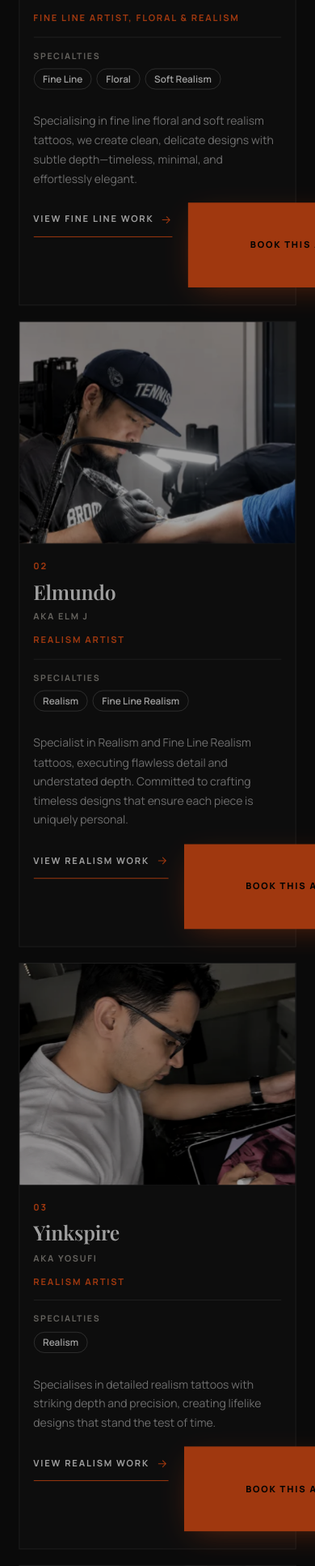
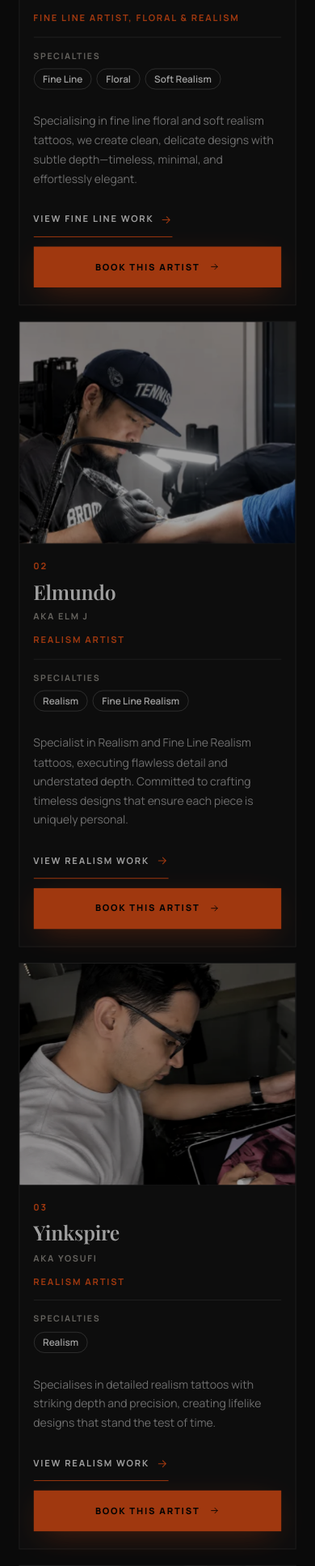
Before and after one commit to Za-n-du/Inko, a PHP site: page / in a window 390 px wide. Shown: the part 3153-5087 px from the top of the page at 81% size. Run offline with PHP 8.4, Linux system fonts and the light colour scheme; some web fonts are replaced.

Commit message:
Sync inko-custom theme and rebuild static site: stacked artist card actions
Artist card "View ... Work" link and "Book This Artist" button now stack
vertically at every width, with a full-width booking button that never wraps.
site/ regenerated with scripts/export-static.mjs (CSS cache-buster and
re-obfuscated studio email links in index.html; no content changes).

Co-Authored-By: Claude Opus 5.5 <noreply@anthropic.com>

```diff
--- a/site/index.html
+++ b/site/index.html
@@ -20,7 +20,7 @@
 <meta name="twitter:card" content="summary_large_image">
 <script type="application/ld+json">{"@context":"https://schema.org","@type":"TattooParlor","name":"INKO Melbourne Tattoo Studio","url":"/","image":"/wp-content/themes/inko-custom/assets/images/studio-hero-1200.webp","email":"inko.melbourne@gmail.com","telephone":"+61481082077","description":"At INKO, we specialise in fine-line and realism tattoos, combining delicate detail with bold storytelling.","address":{"@type":"PostalAddress","streetAddress":"1c Cookson Street","addressLocality":"Camberwell","addressRegion":"VIC","postalCode":"3142","addressCountry":"AU"},"sameAs":["https://www.instagram.com/inko_melbourne","https://www.facebook.com/share/16p5Pb5HkR/?mibextid=wwXIfr"]}</script>
 <link rel='stylesheet' id='inko-fonts-css' href='https://fonts.googleapis.com/css2?family=Manrope:wght@400;500;600;700;800&#038;family=Playfair+Display:ital,wght@0,400..800;1,400..700&#038;display=swap' media='all' />
-<link rel='stylesheet' id='inko-main-css' href='/wp-content/themes/inko-custom/assets/css/main.css?ver=1795552373' media='all' />
+<link rel='stylesheet' id='inko-main-css' href='/wp-content/themes/inko-custom/assets/css/main.css?ver=1795553588' media='all' />
 </head>
 <body class="home inko-home">
 <a class="skip-link" href="#main">Skip to content</a>
@@ -124,7 +124,7 @@
 			<div class="menu-overlay__block">
 				<p class="menu-overlay__title">Contact</p>
 				<p>
-					<a href="mailto:ink&#111;.melbou&#114;ne&#064;g&#109;&#097;&#105;&#108;.c&#111;&#109;">i&#110;ko.&#109;e&#108;b&#111;&#117;rn&#101;&#064;gma&#105;&#108;.c&#111;&#109;</a>
+					<a href="mailto:i&#110;&#107;o&#046;&#109;&#101;lb&#111;urn&#101;&#064;gm&#097;il&#046;&#099;&#111;&#109;">i&#110;ko&#046;&#109;el&#098;ou&#114;&#110;e&#064;g&#109;ail&#046;c&#111;&#109;</a>
 					<a href="tel:+61481082077">(+61) 481-082077</a>
 				</p>
 			</div>
@@ -687,7 +687,7 @@
 			<p class="lede" data-reveal style="--d:.1s">Have a tattoo idea in mind? Send us your design and we’ll get back to you with a personalised quote.</p>
 			<div class="quote__contact" data-reveal style="--d:.2s">
 				<p class="quote__contact-label">Contact Us</p>
-				<a class="contact-line" href="mailto:in&#107;&#111;.&#109;e&#108;bo&#117;rne&#064;g&#109;ai&#108;.c&#111;&#109;"><svg class="icon icon-mail" viewBox="0 0 24 24" width="24" height="24" fill="none" stroke="currentColor" stroke-width="1.6" stroke-linecap="round" stroke-linejoin="round" aria-hidden="true" focusable="false"><rect x="3" y="5" width="18" height="14" rx="1"/><path d="m3 7 9 6 9-6"/></svg><span>&#105;&#110;&#107;o&#046;&#109;elb&#111;urne&#064;&#103;&#109;&#097;i&#108;&#046;&#099;om</span></a>
+				<a class="contact-line" href="mailto:&#105;&#110;&#107;&#111;.&#109;elbo&#117;r&#110;&#101;&#064;&#103;m&#097;i&#108;.c&#111;m"><svg class="icon icon-mail" viewBox="0 0 24 24" width="24" height="24" fill="none" stroke="currentColor" stroke-width="1.6" stroke-linecap="round" stroke-linejoin="round" aria-hidden="true" focusable="false"><rect x="3" y="5" width="18" height="14" rx="1"/><path d="m3 7 9 6 9-6"/></svg><span>&#105;nk&#111;&#046;m&#101;&#108;&#098;&#111;&#117;&#114;&#110;&#101;&#064;&#103;m&#097;&#105;&#108;&#046;&#099;om</span></a>
 				<a class="contact-line" href="tel:+61481082077"><svg class="icon icon-phone" viewBox="0 0 24 24" width="24" height="24" fill="none" stroke="currentColor" stroke-width="1.6" stroke-linecap="round" stroke-linejoin="round" aria-hidden="true" focusable="false"><path d="M5 4h4l2 5-2.5 1.5a11 11 0 0 0 5 5L15 13l5 2v4a2 2 0 0 1-2 2A16 16 0 0 1 3 6a2 2 0 0 1 2-2z"/></svg><span>(+61) 481-082077</span></a>
 			</div>
 		</div>
@@ -778,7 +778,7 @@
 		<p class="lede contact__text" data-reveal style="--d:.15s">Have a tattoo idea in mind? Send us your design and we’ll get back to you with a personalised quote.</p>
 		<div class="contact__actions" data-reveal style="--d:.25s">
 			<a class="btn btn--primary btn--lg" href="#quote"><span>Get a Quotation</span><svg class="icon icon-arrow" viewBox="0 0 24 24" width="24" height="24" fill="none" stroke="currentColor" stroke-width="1.6" stroke-linecap="round" stroke-linejoin="round" aria-hidden="true" focusable="false"><path d="M5 12h14M13 6l6 6-6 6"/></svg></a>
-			<a class="btn btn--ghost btn--lg" href="mailto:&#105;nk&#111;&#046;m&#101;l&#098;o&#117;rne&#064;g&#109;&#097;i&#108;.&#099;&#111;m"><span>Contact Us</span><svg class="icon icon-mail" viewBox="0 0 24 24" width="24" height="24" fill="none" stroke="currentColor" stroke-width="1.6" stroke-linecap="round" stroke-linejoin="round" aria-hidden="true" focusable="false"><rect x="3" y="5" width="18" height="14" rx="1"/><path d="m3 7 9 6 9-6"/></svg></a>
+			<a class="btn btn--ghost btn--lg" href="mailto:i&#110;&#107;&#111;.&#109;elb&#111;u&#114;n&#101;&#064;g&#109;&#097;i&#108;&#046;&#099;&#111;m"><span>Contact Us</span><svg class="icon icon-mail" viewBox="0 0 24 24" width="24" height="24" fill="none" stroke="currentColor" stroke-width="1.6" stroke-linecap="round" stroke-linejoin="round" aria-hidden="true" focusable="false"><rect x="3" y="5" width="18" height="14" rx="1"/><path d="m3 7 9 6 9-6"/></svg></a>
 		</div>
 	</div>
 	<footer class="site-footer">
@@ -798,7 +798,7 @@
 			<div class="site-footer__col">
 				<h2 class="site-footer__label">CONTACT</h2>
 				<ul class="site-footer__list" role="list">
-					<li><a href="mailto:i&#110;&#107;o.m&#101;l&#098;ourn&#101;&#064;gm&#097;&#105;l.&#099;om">&#105;&#110;ko&#046;&#109;&#101;lbour&#110;&#101;&#064;&#103;&#109;a&#105;&#108;&#046;c&#111;m</a></li>
+					<li><a href="mailto:&#105;n&#107;o&#046;me&#108;bou&#114;ne&#064;g&#109;&#097;&#105;l&#046;com">&#105;&#110;&#107;o.&#109;e&#108;bou&#114;&#110;&#101;&#064;&#103;&#109;&#097;i&#108;&#046;&#099;om</a></li>
 					<li><a href="tel:+61481082077">(+61) 481-082077</a></li>
 				</ul>
 			</div>
--- a/site/wp-content/themes/inko-custom/assets/css/main.css
+++ b/site/wp-content/themes/inko-custom/assets/css/main.css
@@ -1597,9 +1597,6 @@ html.menu-open, body.menu-open { overflow: hidden; }
 .artist__index { margin-bottom: 10px; }
 .artist__name { font-size: clamp(1.6rem, 1.9vw, 2.05rem); }
 .artist__role { margin: 12px 0 14px; padding-bottom: 14px; }
-.artist__actions { flex-direction: column; align-items: stretch; gap: 10px; }
-.artist__link { align-self: flex-start; }
-.artist__book { width: 100%; }
 a[href^="tel:"] { white-space: nowrap; }
 @media (max-width: 1279px) {
 	.artists { grid-template-columns: repeat(2, minmax(0, 1fr)); gap: 24px 20px; }
@@ -1620,8 +1617,22 @@ a[href^="tel:"] { white-space: nowrap; }
 .artist__tags { display: flex; flex-wrap: wrap; gap: 6px; list-style: none; margin: 0; padding: 0; }
 .artist__tags li { padding: 4px 11px; border: 1px solid var(--line-strong); border-radius: 999px; font-size: .76rem; font-weight: 600; line-height: 1.4; color: var(--white); }
 .artist__bio { margin-bottom: 0; }
-.artist__actions { display: flex; flex-wrap: wrap; align-items: center; justify-content: space-between; gap: 12px 20px; margin-top: auto; padding-top: 22px; }
-.artist__link { display: inline-flex; align-items: center; gap: 8px; min-height: 44px; border-bottom: 1px solid var(--orange); font-size: .72rem; font-weight: 700; letter-spacing: .16em; text-transform: uppercase; transition: color .3s, gap .3s var(--ease); }
+/* Actions: one vertical stack at every width — "View … Work" link, then the full-width booking
+   button. No wrapping: a wrapping column would push the button into a second column. */
+.artist__actions { display: flex; flex-direction: column; flex-wrap: nowrap; align-items: stretch; gap: 12px; margin-top: auto; padding-top: 22px; }
+.artist__book {
+	flex: none;
+	align-self: stretch;
+	width: 100%;
+	max-width: 100%;
+	box-sizing: border-box;
+	min-height: 52px;
+	padding: 0 20px;
+	justify-content: center;
+	text-align: center;
+	white-space: nowrap;
+}
+.artist__link { align-self: flex-start; display: inline-flex; align-items: center; gap: 8px; min-height: 44px; border-bottom: 1px solid var(--orange); font-size: .72rem; font-weight: 700; letter-spacing: .16em; text-transform: uppercase; transition: color .3s, gap .3s var(--ease); }
 .artist__link .icon { width: 16px; height: 16px; color: var(--orange); }
 .artist__link:hover { color: var(--orange); gap: 12px; }
 
@@ -1682,7 +1693,6 @@ a[href^="tel:"] { white-space: nowrap; }
 	.gallery__link::after { opacity: .9; transform: none; width: 34px; height: 34px; font-size: 1.15rem; right: 8px; bottom: 8px; }
 	.work-head__nav { gap: 6px 18px; }
 	.artist__actions { padding-top: 18px; }
-	.artist__book { flex: 1 1 100%; }
 }
 
 /* 13. Reduced motion -------------------------------------------------------- */
```
Also changed, not shown: theme/inko-custom/assets/css/main.css (+16 -6 lines).
